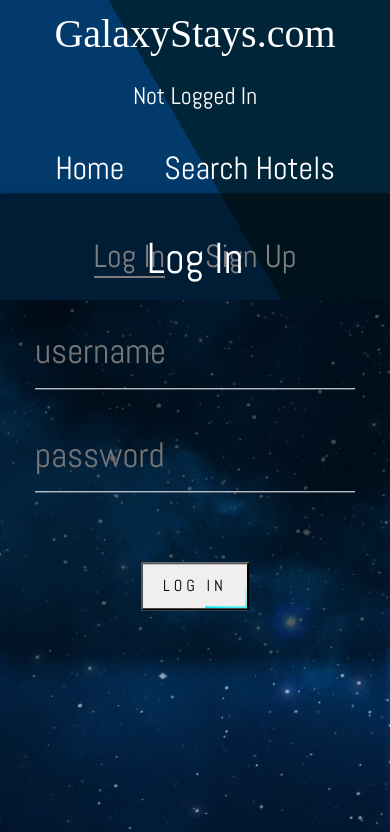
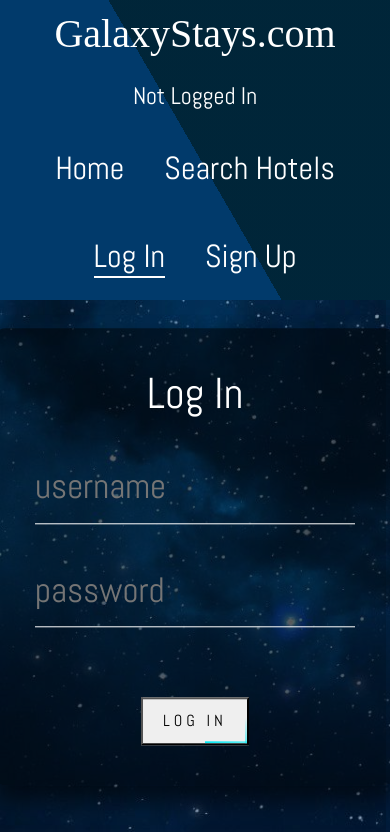
Before and after one commit to donanhnguyen/nasa-image-app, a React (Create React App) app in the folder client/: page /login in a window 390 px wide. Shown: the top 832 px of the page. Built offline with nearby package versions, Linux system fonts and the light colour scheme; a web font is replaced by a local one.

Commit message:
ediot log in form for responsive screen

```diff
--- a/client/src/LoginForm.css
+++ b/client/src/LoginForm.css
@@ -9,6 +9,11 @@
     box-sizing: border-box;
     box-shadow: 0 15px 25px rgba(0,0,0,.6);
     border-radius: 10px;
+  }
+  @media screen and (max-width: 1300px) {
+    .login-box {
+      margin-top: 135px;
+    }
   }
 
   .login-box h2 {
```
